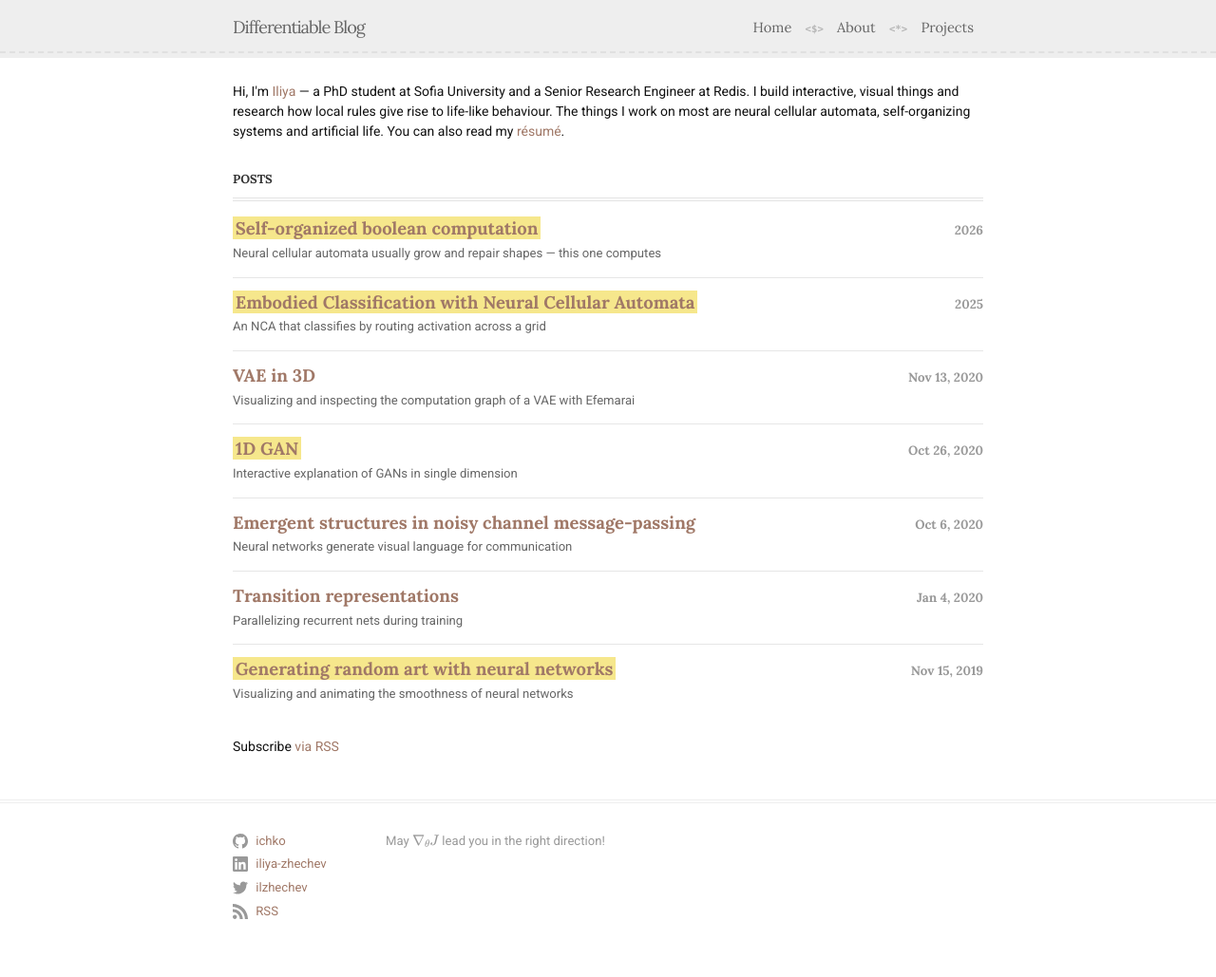
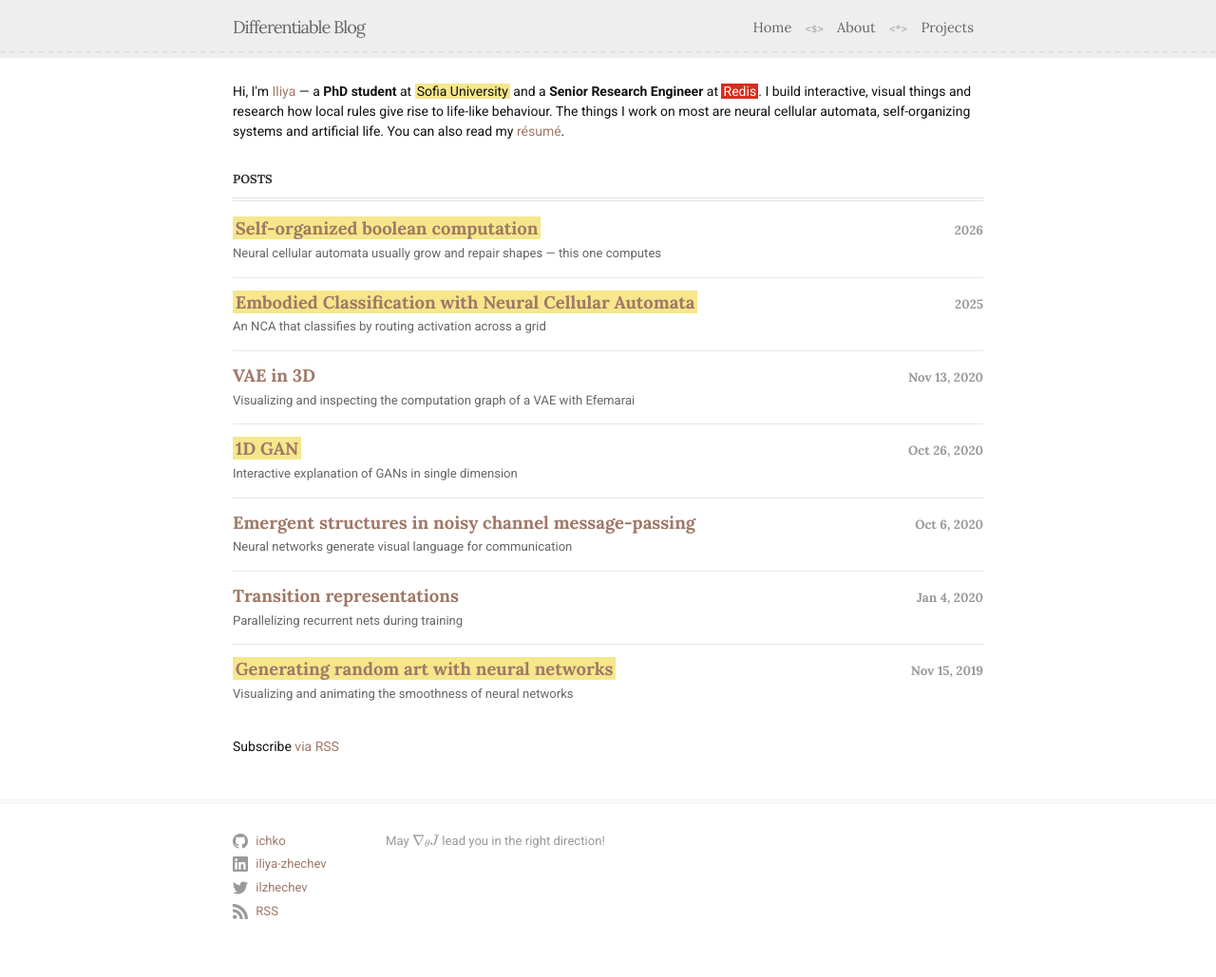
Before and after one commit to ichko/ichko.github.io, a Jekyll site: the page built from index.markdown, in a window 1280 px wide. Shown: the whole page at 95% size. Built offline with Jekyll 4.4.1, drawn with Linux system fonts in a browser that asks for light colours; formulas are drawn with MathJax 3.

Commit message:
Highlight Sofia University (yellow) and Redis (red); bold the positions
Co-Authored-By: Claude Opus 4.8 (1M context) <noreply@anthropic.com>

```diff
--- a/_layouts/home.html
+++ b/_layouts/home.html
@@ -7,8 +7,8 @@ layout: default
   {%- endif -%}
 
   <p>
-    Hi, I'm <a href="/about">Iliya</a> — a PhD student at Sofia University and a
-    Senior Research Engineer at Redis. I build interactive, visual things and research
+    Hi, I'm <a href="/about">Iliya</a> — a <b>PhD student</b> at <span class="hl">Sofia University</span> and a
+    <b>Senior Research Engineer</b> at <span class="hl-red">Redis</span>. I build interactive, visual things and research
     how local rules give rise to life-like behaviour. The things I work on most are
     neural cellular automata, self-organizing systems and artificial life. You can also
     read my <a href="https://docs.google.com/document/d/1r7JO3kJerb399GzJ2ZE61b5sN2b7zxHt-BYxwwimSTs/edit" target="_blank" rel="noopener">résumé</a>.
--- a/_sass/custom.scss
+++ b/_sass/custom.scss
@@ -175,3 +175,12 @@ h1, h2, h3, h4, h5, h6,
   box-decoration-break: clone;
   -webkit-box-decoration-break: clone;
 }
+
+/* red highlight (Redis) */
+.hl-red {
+  background: #d82c20;
+  color: #fff;
+  padding: 0 0.15em;
+  box-decoration-break: clone;
+  -webkit-box-decoration-break: clone;
+}
```
